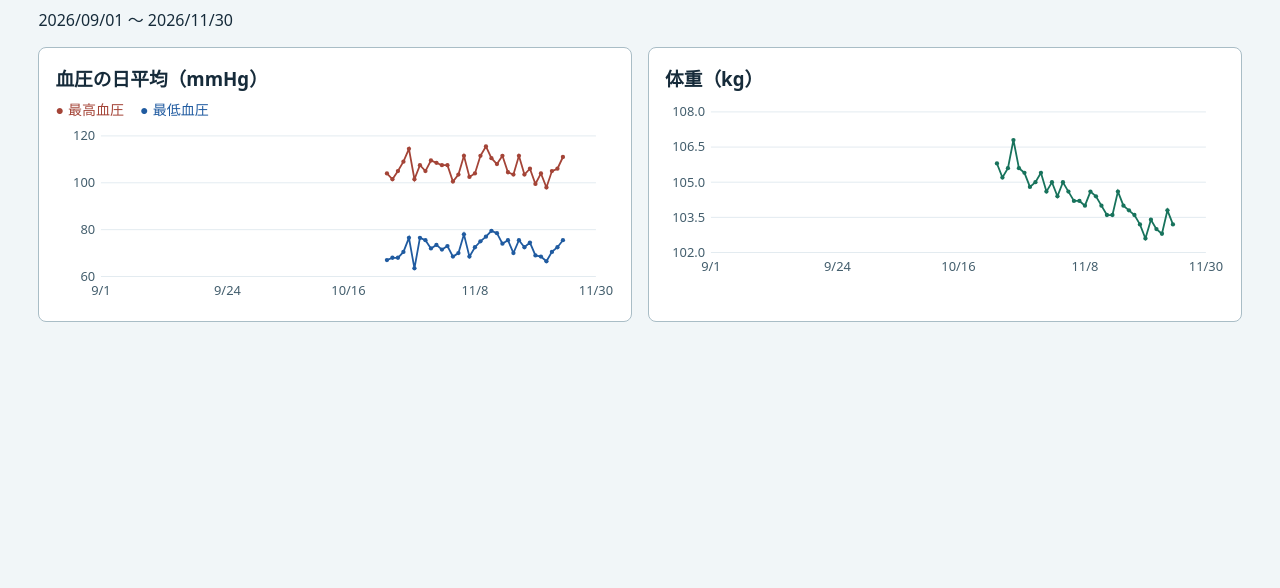
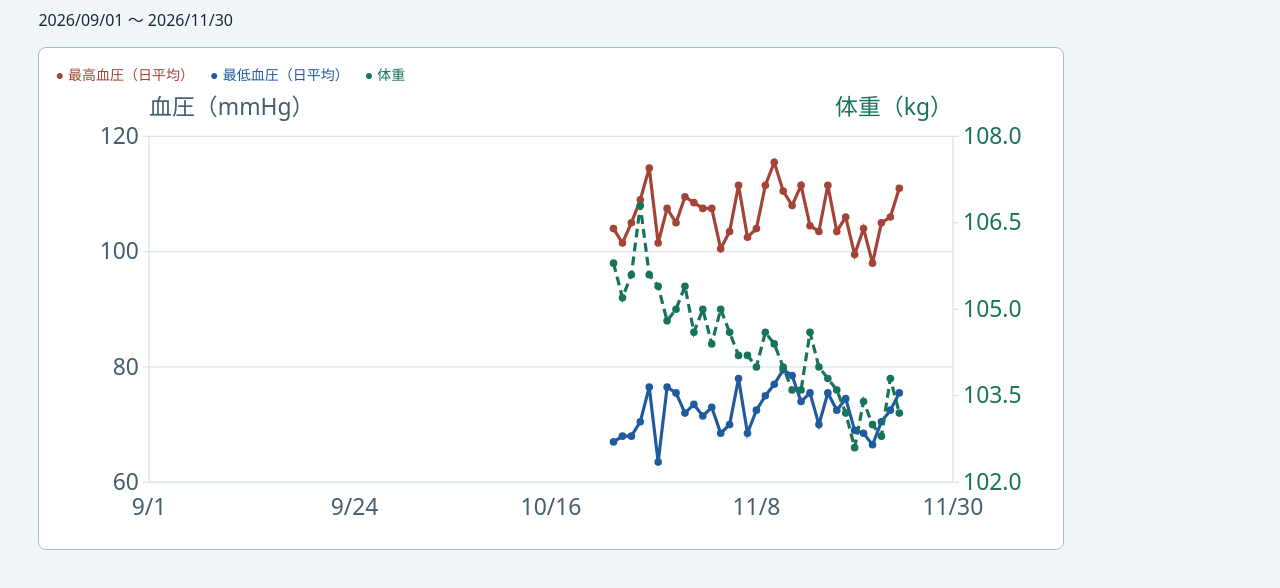
Before and after one commit to m-miyawaki-m/blood-pressure-log, a plain HTML site: page trends.html in a window 1280 px wide. Shown: the part 192-780 px from the top of the page. Drawn offline with Linux system fonts and the light colour scheme.

Commit message:
Combine blood pressure and weight on dual axes

```diff
--- a/style.css
+++ b/style.css
@@ -23,13 +23,13 @@ tbody tr { height: 9mm; }
 #trends { margin-top: 2rem; }
 #trend-range { font: inherit; padding: 0.4rem; }
 #trend-dates { margin: 0.6rem 0 1rem; }
-.trend-grid { display: grid; grid-template-columns: repeat(auto-fit, minmax(min(100%, 32rem), 1fr)); gap: 1rem; }
-.trend-card { min-width: 0; padding: 1rem; border: 1px solid #a9bdc6; border-radius: 0.5rem; background: white; }
-.trend-card h3 { margin: 0 0 0.5rem; }
-.trend-legend { display: flex; gap: 1rem; margin: 0 0 0.25rem; font-size: 0.875rem; }
+.trend-card { max-width: 62rem; padding: 1rem; border: 1px solid #a9bdc6; border-radius: 0.5rem; background: white; }
+.trend-legend { display: flex; flex-wrap: wrap; gap: 0.4rem 1rem; margin: 0 0 0.25rem; font-size: 0.875rem; }
 .trend-legend span::before { content: "●"; margin-right: 0.3em; }
 .trend-legend .sys { color: #a44437; }
 .trend-legend .dia { color: #205ba0; }
+.trend-legend .weight { color: #18735c; }
+.trend-plot .weight-axis { fill: #18735c; }
 .trend-plot { display: block; width: 100%; height: auto; }
 .trend-plot text { fill: #435e6d; font-size: 18px; }
 .trend-plot .grid { stroke: #d8e3ea; }
--- a/trends.html
+++ b/trends.html
@@ -4,8 +4,8 @@
 <meta charset="utf-8">
 <meta name="viewport" content="width=device-width, initial-scale=1">
 <title>血圧と体重の推移</title>
-<link rel="stylesheet" href="style.css?v=trend-page">
-<script src="trends.js?v=trend-page" defer></script>
+<link rel="stylesheet" href="style.css?v=dual-axis">
+<script src="trends.js?v=dual-axis" defer></script>
 </head>
 <body>
 <main>
@@ -21,17 +21,14 @@
     </select></label>
     <p id="trend-dates"></p>
     <p id="trend-status" role="status"></p>
-    <div class="trend-grid">
-      <section class="trend-card">
-        <h3>血圧の日平均（mmHg）</h3>
-        <p class="trend-legend"><span class="sys">最高血圧</span><span class="dia">最低血圧</span></p>
-        <div id="pressure-chart"></div>
-      </section>
-      <section class="trend-card">
-        <h3>体重（kg）</h3>
-        <div id="weight-chart"></div>
-      </section>
-    </div>
+    <section class="trend-card" aria-label="血圧と体重の折れ線グラフ">
+      <p class="trend-legend">
+        <span class="sys">最高血圧（日平均）</span>
+        <span class="dia">最低血圧（日平均）</span>
+        <span class="weight">体重</span>
+      </p>
+      <div id="combined-chart"></div>
+    </section>
   </section>
   <noscript>グラフを見るには JavaScript を有効にしてください。</noscript>
 </main>
--- a/trends.js
+++ b/trends.js
@@ -7,7 +7,11 @@ const bloodPressureSeries = [
   { key: 'sys', label: '最高血圧', color: '#a44437' },
   { key: 'dia', label: '最低血圧', color: '#205ba0' },
 ];
-const weightSeries = [{ key: 'weight', label: '体重', color: '#18735c' }];
+const weightSeries = [{ key: 'weight', label: '体重', color: '#18735c', dashed: true }];
+const trendAxes = [
+  { series: bloodPressureSeries, unit: 'mmHg', label: '血圧（mmHg）', step: 10 },
+  { series: weightSeries, unit: 'kg', label: '体重（kg）', step: 0.5, right: true },
+];
 
 function trendDate(year, month, day) {
   const date = new Date(0);
@@ -57,20 +61,9 @@ function chartElement(parent, tag, attributes, label = '') {
   return element;
 }
 
-function renderTrendChart(container, points, series, unit, ticks, minimumStep) {
-  container.replaceChildren();
+function trendScale(points, series, minimumStep) {
   const values = series.flatMap(({ key }) => points.map(point => point[key]).filter(value => value !== null));
-  if (!values.length) {
-    const empty = document.createElement('p');
-    empty.textContent = 'この期間の記録はありません。';
-    container.append(empty);
-    return;
-  }
-
-  const left = 64;
-  const right = 754;
-  const top = 18;
-  const bottom = 214;
+  if (!values.length) return null;
   const min = Math.min(...values);
   const max = Math.max(...values);
   const step = Math.max(minimumStep, Math.ceil((max - min) / (4 * minimumStep)) * minimumStep);
@@ -80,28 +73,65 @@ function renderTrendChart(container, points, series, unit, ticks, minimumStep) {
     lower -= step;
     upper += step;
   }
+  return { lower, upper, step };
+}
+
+function renderTrendChart(container, points, ticks) {
+  container.replaceChildren();
+  const axes = trendAxes.map(axis => ({ ...axis, scale: trendScale(points, axis.series, axis.step) }));
+  if (!axes.some(axis => axis.scale)) {
+    const empty = document.createElement('p');
+    empty.textContent = 'この期間の記録はありません。';
+    container.append(empty);
+    return;
+  }
+
+  const left = 74;
+  const right = 706;
+  const top = 38;
+  const bottom = 310;
   const x = index => left + index * (right - left) / (points.length - 1);
-  const y = value => bottom - (value - lower) * (bottom - top) / (upper - lower);
   const plot = chartElement(container, 'svg', {
-    viewBox: '0 0 780 254', class: 'trend-plot', role: 'img',
-    'aria-label': series.map(({ label }) => label).join('・') + 'の折れ線グラフ（' + unit + '）',
+    viewBox: '0 0 780 350', class: 'trend-plot', role: 'img',
+    'aria-label': '血圧と体重の折れ線グラフ。左軸は血圧（mmHg）、右軸は体重（kg）',
   });
-
-  for (let value = lower; value <= upper; value += step) {
-    const height = y(value);
-    chartElement(plot, 'line', { x1: left, y1: height, x2: right, y2: height, class: 'grid' });
-    chartElement(plot, 'text', { x: left - 8, y: height + 6, 'text-anchor': 'end' }, value.toFixed(minimumStep < 1 ? 1 : 0));
+  const gridAxis = axes.find(axis => axis.scale);
+  for (const axis of axes) {
+    const edge = axis.right ? right : left;
+    const colorClass = axis.right ? 'weight-axis' : '';
+    chartElement(plot, 'text', { x: edge, y: 21, 'text-anchor': axis.right ? 'end' : 'start', class: colorClass }, axis.label);
+    if (!axis.scale) continue;
+    const { lower, upper, step } = axis.scale;
+    const y = value => bottom - (value - lower) * (bottom - top) / (upper - lower);
+    chartElement(plot, 'line', { x1: edge, y1: top, x2: edge, y2: bottom, class: 'grid' });
+    for (let value = lower; value <= upper; value += step) {
+      const height = y(value);
+      if (axis === gridAxis) {
+        chartElement(plot, 'line', { x1: left, y1: height, x2: right, y2: height, class: 'grid' });
+      }
+      chartElement(plot, 'line', { x1: edge, y1: height, x2: edge + (axis.right ? 5 : -5), y2: height, class: 'grid' });
+      chartElement(plot, 'text', {
+        x: edge + (axis.right ? 8 : -8), y: height + 6,
+        'text-anchor': axis.right ? 'start' : 'end', class: colorClass,
+      }, value.toFixed(axis.step < 1 ? 1 : 0));
+    }
+    drawTrendSeries(plot, points, axis.series, axis.unit, x, y);
   }
   for (const index of ticks) {
     const date = points[index].date;
     const label = (date.getUTCMonth() + 1) + '/' + date.getUTCDate();
     chartElement(plot, 'text', { x: x(index), y: bottom + 26, 'text-anchor': 'middle' }, label);
   }
+}
 
-  for (const { key, label, color } of series) {
+function drawTrendSeries(plot, points, series, unit, x, y) {
+  for (const { key, label, color, dashed } of series) {
     const coordinates = points.map((point, index) => point[key] === null ? '' :
       (index && points[index - 1][key] !== null ? 'L' : 'M') + x(index) + ',' + y(point[key]));
-    chartElement(plot, 'path', { d: coordinates.join(' '), fill: 'none', stroke: color, 'stroke-width': 2.5 });
+    chartElement(plot, 'path', {
+      d: coordinates.join(' '), fill: 'none', stroke: color, 'stroke-width': 2.5,
+      'stroke-dasharray': dashed ? '7 4' : 'none',
+    });
     points.forEach((point, index) => {
       if (point[key] === null) return;
       const dot = chartElement(plot, 'circle', { cx: x(index), cy: y(point[key]), r: 3, fill: color });
@@ -120,8 +150,7 @@ function renderTrends() {
   const ticks = Array.from({ length: 5 }, (_, index) => Math.round(index * (points.length - 1) / 4));
   const formatted = date => date.toISOString().slice(0, 10).replaceAll('-', '/');
   document.querySelector('#trend-dates').textContent = formatted(start) + ' 〜 ' + formatted(end);
-  renderTrendChart(document.querySelector('#pressure-chart'), points, bloodPressureSeries, 'mmHg', ticks, 10);
-  renderTrendChart(document.querySelector('#weight-chart'), points, weightSeries, 'kg', ticks, 0.5);
+  renderTrendChart(document.querySelector('#combined-chart'), points, ticks);
   document.querySelector('#record-link').href = './?month=' + trendMonthInput.value;
 }
 
```
